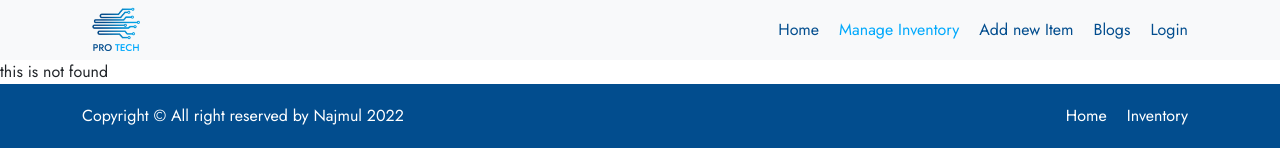
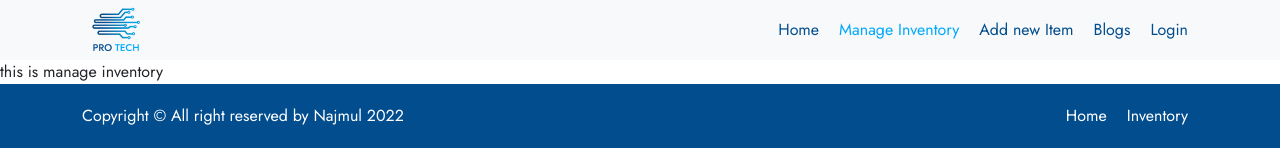
Before and after one commit to najmuleimon/warehouse-management-client, a React (Create React App) app: page /manage in a window 1280 px wide. Before the commit this address had no page. Shown: the top 160 px of the page. Built offline with nearby package versions, Linux system fonts and the light colour scheme.

Commit message:
manage and add component added

```diff
--- a/src/App.js
+++ b/src/App.js
@@ -9,6 +9,8 @@ import { Route, Routes } from 'react-router-dom';
 import 'bootstrap/dist/css/bootstrap.min.css';
 import Inventory from './pages/Inventory/Inventory';
 import Blogs from './pages/Blogs/Blogs';
+import ManageInventory from './pages/ManageInventory/ManageInventory';
+import AddItem from './pages/AddItem/AddItem';
 
 function App() {
   return (
@@ -19,6 +21,8 @@ function App() {
         <Route path="/login" element={<Login/>}></Route>
         <Route path="/register" element={<Register/>}></Route>
         <Route path="/blogs" element={<Blogs/>}></Route>
+        <Route path="/manage" element={<ManageInventory/>}></Route>
+        <Route path="/add" element={<AddItem/>}></Route>
         <Route path="/inventory/:id" element={<Inventory/>}></Route>
         <Route path="*" element={<NotFound/>}></Route>
       </Routes>
--- /dev/null
+++ b/src/pages/AddItem/AddItem.js
@@ -0,0 +1,12 @@
+import React from 'react';
+import './AddItem.css';
+
+const AddItem = () => {
+    return (
+        <div>
+            this is add item
+        </div>
+    );
+};
+
+export default AddItem;
--- /dev/null
+++ b/src/pages/ManageInventory/ManageInventory.js
@@ -0,0 +1,12 @@
+import React from 'react';
+import './ManageInventory.css';
+
+const ManageInventory = () => {
+    return (
+        <div>
+            this is manage inventory
+        </div>
+    );
+};
+
+export default ManageInventory;
```
Also changed, not shown: src/pages/AddItem/AddItem.css (added), src/pages/ManageInventory/ManageInventory.css (added).
